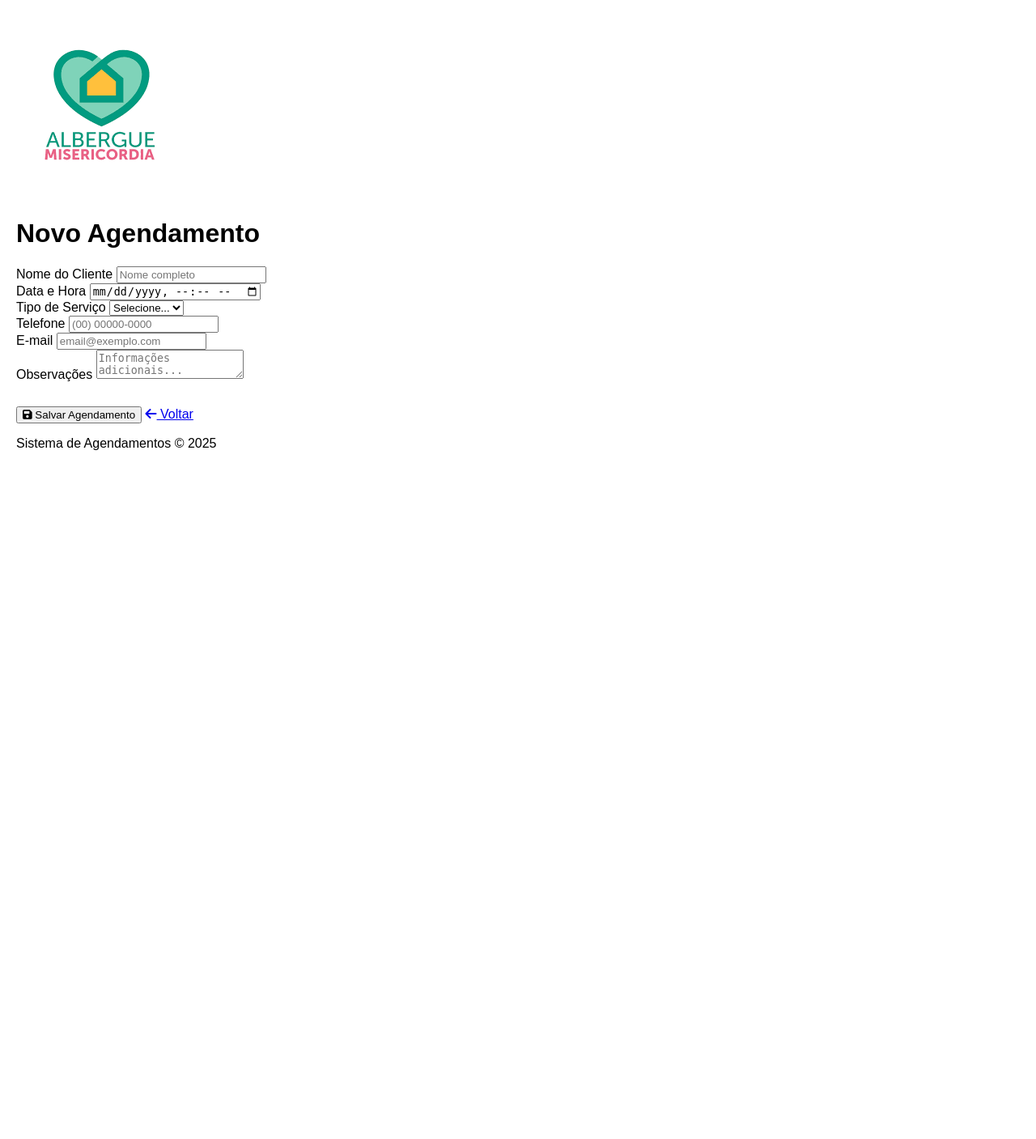
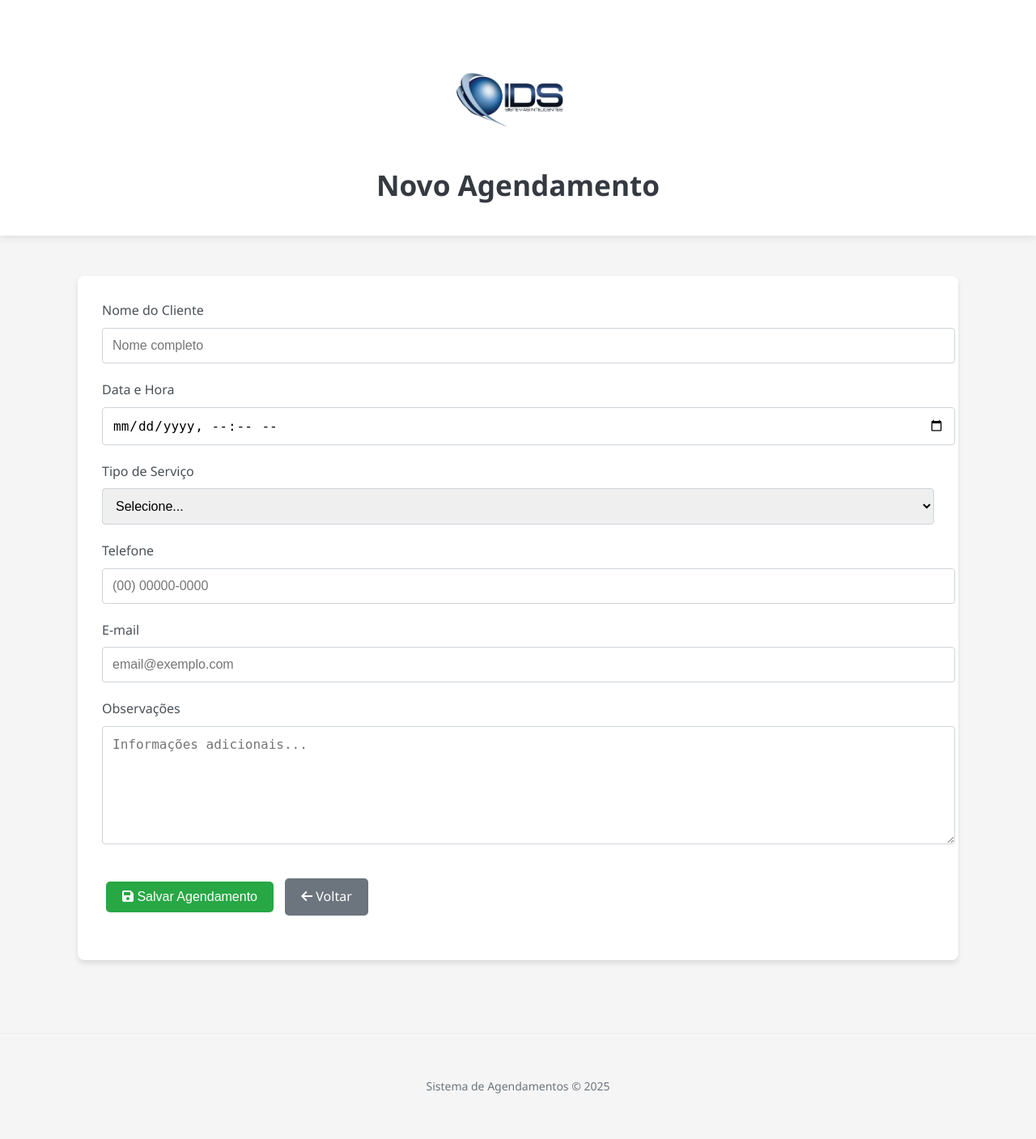
Before and after one commit to MarcosV1996/appointament-cloud, a PHP site: page /create.php in a window 1280 px wide. Shown: the whole page at 81% size. Before the commit the page ends 556 px from the top, so only its background shows below. Run offline with PHP 8.4, Linux system fonts and the light colour scheme; data that the repository does not hold is empty.

Commit message:
tradução dos componentes

```diff
--- a/assets/style.css
+++ b/assets/style.css
@@ -1,15 +1,241 @@
+:root {
+    --primary-color: #4a6bff;
+    --secondary-color: #6c757d;
+    --success-color: #28a745;
+    --danger-color: #dc3545;
+    --light-color: #f8f9fa;
+    --dark-color: #343a40;
+}
+
 body {
-    font-family: Arial, sans-serif;
-    margin: 20px;
+    font-family: 'Segoe UI', Tahoma, Geneva, Verdana, sans-serif;
+    line-height: 1.6;
+    color: #333;
+    background-color: #f5f5f5;
+    margin: 0;
+    padding: 0;
+}
+
+.container {
+    width: 85%;
+    max-width: 1200px;
+    margin: 0 auto;
+    padding: 20px;
+}
+
+header {
+    background: white;
+    padding: 15px 0;
+    margin-bottom: 30px;
+    box-shadow: 0 2px 10px rgba(0,0,0,0.1);
+    text-align: center;
+}
+
+.header-content {
+    display: flex;
+    flex-direction: column;
+    align-items: center;
+    justify-content: center;
+    gap: 15px;
+}
+
+.logo {
+    height: 150px;
+    width: auto;
+    max-width: 100%;
+    object-fit: contain;
+}
+
+.header-content h1 {
+    margin: 0;
+    font-size: 2.2rem;
+    color: var(--dark-color);
+    width: 100%;
+}
+
+/* Botões */
+.btn {
+    display: inline-block;
+    background: var(--primary-color);
+    color: white;
+    padding: 10px 20px;
+    border: none;
+    border-radius: 5px;
+    cursor: pointer;
+    text-decoration: none;
+    font-size: 16px;
+    transition: all 0.3s ease;
+    margin: 5px;
+}
+
+.btn:hover {
+    background: #3a5bef;
+    transform: translateY(-2px);
+    box-shadow: 0 4px 8px rgba(0,0,0,0.1);
+}
+
+.btn-danger {
+    background: var(--danger-color);
+}
+
+.btn-danger:hover {
+    background: #c82333;
+}
+
+.btn-success {
+    background: var(--success-color);
+}
+
+.btn-success:hover {
+    background: #218838;
+}
+
+.btn-secondary {
+    background: var(--secondary-color);
+}
+
+.btn-secondary:hover {
+    background: #5a6268;
+}
+
+.table-container {
+    overflow-x: auto;
 }
 
 table {
+    width: 100%;
     border-collapse: collapse;
-    width: 100%;
+    margin: 25px 0;
+    box-shadow: 0 0 20px rgba(0,0,0,0.1);
+    background: white;
+    border-radius: 8px;
+    overflow: hidden;
 }
 
 th, td {
-    border: 1px solid #ddd;
-    padding: 8px;
+    padding: 12px 15px;
     text-align: left;
+    border-bottom: 1px solid #e9ecef;
 }
+
+th {
+    background-color: var(--primary-color);
+    color: white;
+    font-weight: 500;
+}
+
+tr:hover {
+    background-color: #f8f9fa;
+}
+
+.card {
+    background: white;
+    border-radius: 8px;
+    padding: 30px;
+    box-shadow: 0 4px 6px rgba(0,0,0,0.1);
+    margin-bottom: 30px;
+}
+
+.form-group {
+    margin-bottom: 20px;
+}
+
+.form-group label {
+    display: block;
+    margin-bottom: 8px;
+    font-weight: 500;
+    color: #495057;
+}
+
+.form-control {
+    width: 100%;
+    padding: 12px;
+    border: 1px solid #ced4da;
+    border-radius: 4px;
+    font-size: 16px;
+    transition: border-color 0.3s;
+}
+
+.form-control:focus {
+    border-color: var(--primary-color);
+    outline: none;
+    box-shadow: 0 0 0 0.2rem rgba(74, 107, 255, 0.25);
+}
+
+textarea.form-control {
+    min-height: 120px;
+    resize: vertical;
+}
+
+.alert {
+    padding: 15px;
+    margin-bottom: 20px;
+    border-radius: 4px;
+}
+
+.alert-success {
+    background-color: #d4edda;
+    color: #155724;
+    border: 1px solid #c3e6cb;
+}
+
+.alert-danger {
+    background-color: #f8d7da;
+    color: #721c24;
+    border: 1px solid #f5c6cb;
+}
+
+.status-badge {
+    padding: 5px 10px;
+    border-radius: 20px;
+    font-size: 0.8rem;
+    font-weight: 500;
+}
+
+.status-badge.scheduled {
+    background-color: #fff3cd;
+    color: #856404;
+}
+
+.status-badge.completed {
+    background-color: #d4edda;
+    color: #155724;
+}
+
+.status-badge.cancelled {
+    background-color: #f8d7da;
+    color: #721c24;
+}
+
+footer {
+    text-align: center;
+    padding: 20px 0;
+    margin-top: 40px;
+    color: #6c757d;
+    font-size: 14px;
+    border-top: 1px solid #e9ecef;
+}
+
+@media (max-width: 768px) {
+    .container {
+        width: 95%;
+        padding: 10px;
+    }
+
+    .header-content h1 {
+        font-size: 1.8rem;
+    }
+
+    .logo {
+        height: 120px;
+    }
+
+    .btn {
+        padding: 8px 15px;
+        font-size: 14px;
+    }
+
+    th, td {
+        padding: 8px 10px;
+    }
+}
--- a/create.php
+++ b/create.php
@@ -1,5 +1,16 @@
 <?php
+session_start();
 require 'db_connect.php';
+
+// Função para traduzir os status
+function traduzirStatus($status) {
+    $traducoes = [
+        'scheduled' => 'Agendado',
+        'completed' => 'Concluído',
+        'cancelled' => 'Cancelado'
+    ];
+    return $traducoes[strtolower($status)] ?? ucfirst($status);
+}
 
 if($_SERVER['REQUEST_METHOD'] == 'POST') {
     try {
@@ -13,7 +24,7 @@ if($_SERVER['REQUEST_METHOD'] == 'POST') {
             $_POST['service_type'],
             $_POST['phone'],
             $_POST['email'],
-            'scheduled',
+            'scheduled', // Status padrão em inglês
             $_POST['notes']
         ]);
 
@@ -49,6 +60,8 @@ if($_SERVER['REQUEST_METHOD'] == 'POST') {
     <main class="container">
         <div class="card">
             <form method="POST">
+                <input type="hidden" name="status" value="scheduled"> <!-- Status padrão -->
+
                 <div class="form-group">
                     <label for="client_name">Nome do Cliente</label>
                     <input type="text" id="client_name" name="client_name" class="form-control" placeholder="Nome completo" required>
--- a/index.php
+++ b/index.php
@@ -1,5 +1,6 @@
 <?php
 require 'db_connect.php';
+require 'helpers.php';
 
 try {
     $stmt = $conn->query("SELECT * FROM appointments ORDER BY appointment_date DESC");
@@ -55,10 +56,10 @@ try {
                             <tr>
                                 <td><?= htmlspecialchars($appt['client_name']) ?></td>
                                 <td><?= date('d/m/Y H:i', strtotime($appt['appointment_date'])) ?></td>
-                                <td><?= ucfirst($appt['service_type']) ?></td>
+                                <td><?= traduzirServico($appt['service_type']) ?></td>
                                 <td>
                                     <span class="status-badge <?= strtolower($appt['status']) ?>">
-                                        <?= ucfirst($appt['status']) ?>
+                                        <?= traduzirStatus($appt['status']) ?>
                                     </span>
                                 </td>
                                 <td>
```
Also changed, not shown: edit.php (+11 -2 lines), helpers.php (added, +19 -0 lines), assets/logo.png.
